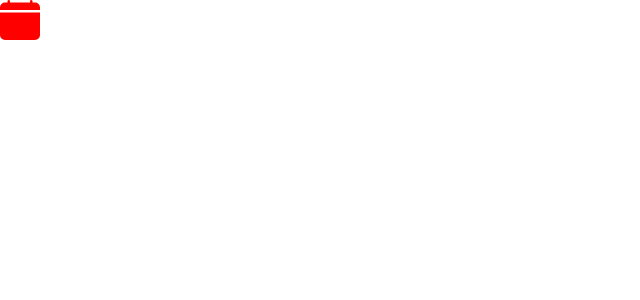
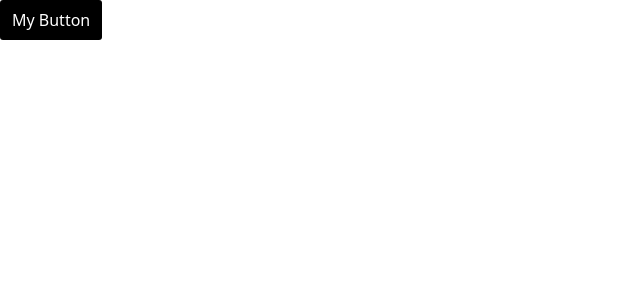
Before and after one commit to Gable-github/react-gaming-webpage, a React (Vite) app in the folder react_app/: page / in a window 1280 px wide. Shown: the top 300 px of the page, without its empty margins (0-640 px from the left). Built offline with nearby package versions, Linux system fonts and the light colour scheme.

Commit message:
cs module styling added to button

```diff
--- a/react_app/src/App.tsx
+++ b/react_app/src/App.tsx
@@ -4,10 +4,12 @@
 import ListGroup from "./components/ListGroup";
 import { BsFillCalendarFill } from "react-icons/bs";
 
+const handleOnClick = () => console.log("hi");
+
 function App() {
   return (
     <div>
-      <BsFillCalendarFill color="red" size={40} />
+      <Button onClick={handleOnClick}>My Button</Button>
     </div>
   );
 }
--- /dev/null
+++ b/react_app/src/components/Button/Button.module.css
@@ -0,0 +1,10 @@
+.btn {
+    padding: 8px 12px;
+    border-radius: 3px;
+    border: 0;
+}
+
+.btn-primary {
+    background-color:black;
+    color: white;
+}
--- a/react_app/src/components/Button.tsx
+++ b/react_app/src/components/Button/Button.tsx
@@ -4,9 +4,14 @@
   onClick: () => void;
 }
 
+import styles from "./Button.module.css";
+
 const Button = ({ children, onClick, color = "primary" }: Props) => {
   return (
-    <button type="button" className={"btn btn-" + color} onClick={onClick}>
+    <button
+      className={[styles.btn, styles["btn-" + color]].join(" ")}
+      onClick={onClick}
+    >
       {children}
     </button>
   );
--- /dev/null
+++ b/react_app/src/components/Button/index.ts
@@ -0,0 +1,3 @@
+import Button from "./Button";
+
+export default Button;
```
